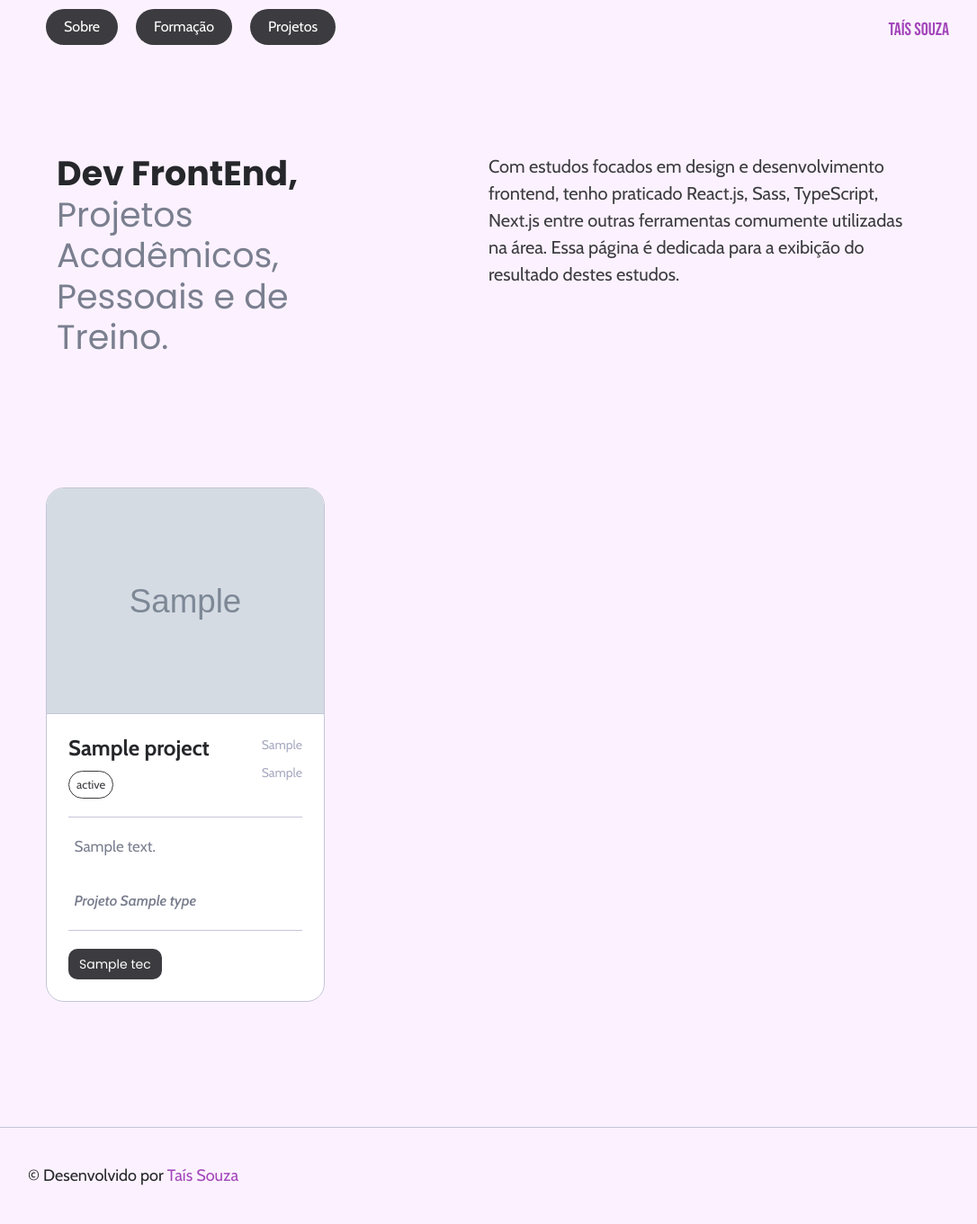
After one commit to tat4Souza/Portfolio-Tais-Souza, a Flask app: template templates/projects.jinja2 in a window 1280 px wide. The commit adds this page. Shown: the whole page at 90% size, without its empty margins (97-1183 px from the left). Run offline with Flask 3, Linux system fonts and the light colour scheme; the template is opened without the code that fills it: most values are stand-ins (such as "Sample title", 1, 10 or a date in 2020); grey boxes marked "Sample" are stand-in pictures; some libraries are stand-ins or nearby versions.

Commit message:
Added offcanvas component into projects page and ajusted GSAP animations

```diff
--- a/main.py
+++ b/main.py
@@ -9,7 +9,7 @@ def about():
 
 @app.route('/projetos')
 def projects():
-    return render_template('projects.html', projects = projects_array)
+    return render_template('projects.jinja2', projects = projects_array)
 
 @app.route('/formacao')
 def education():
--- a/static/css/main.css
+++ b/static/css/main.css
@@ -20,6 +20,31 @@ body {
   box-sizing: border-box;
 }
 
+h1,
+h2,
+h3,
+h4,
+h5,
+h6 {
+  font-weight: bold;
+}
+
+h1 {
+  font-size: 2em;
+}
+
+h2 {
+  font-size: 1.5em;
+}
+
+h3 {
+  font-size: 1.17em;
+}
+
+h4 {
+  font-size: 1em;
+}
+
 .header {
   margin: 0 auto;
   width: 80%;
@@ -32,6 +57,9 @@ body {
   display: flex;
   list-style: none;
   gap: 2rem;
+}
+.header a {
+  text-decoration: none;
 }
 .header h2 {
   font-family: "Bebas Neue", sans-serif;
@@ -588,7 +617,7 @@ footer span {
 }
 
 .projects-intro {
-  width: 80%;
+  width: 75%;
   margin: 0 auto;
   margin-top: 10rem;
 }
@@ -601,10 +630,10 @@ footer span {
 }
 .projects-intro__header h2 {
   width: 36%;
-  font-size: 4rem;
+  font-size: 3.8rem;
   font-weight: 400;
   font-family: "Poppins", sans-serif;
-  color: #808390;
+  color: #7a7f8f;
 }
 .projects-intro__header p {
   width: 50%;
@@ -614,7 +643,9 @@ footer span {
 
 .projects {
   height: 100vh;
-  margin-left: 15rem;
+  width: 80%;
+  margin: 0 auto;
+  margin-top: 5rem;
   display: flex;
   align-items: center;
 }
@@ -634,6 +665,7 @@ footer span {
   user-select: none;
   cursor: pointer;
   transition: all 0.2s ease;
+  outline: none;
 }
 .projects__card:hover {
   transform: scale(1.01);
@@ -648,11 +680,11 @@ footer span {
 }
 .projects__image-container {
   height: 25rem;
-  object-fit: cover;
   overflow: hidden;
   border-bottom: 1px solid #C3C5D9;
 }
 .projects__image-container img {
+  object-fit: cover;
   width: 100%;
   height: 100%;
   transition: all 0.2s ease;
@@ -667,7 +699,7 @@ footer span {
 .projects__header {
   display: flex;
   justify-content: space-between;
-  border-bottom: 2px solid #C3C5D9;
+  border-bottom: 1px solid #C3C5D9;
   padding-bottom: 2rem;
 }
 .projects__texts {
@@ -714,19 +746,39 @@ footer span {
 }
 .projects p {
   font-size: 1.7rem;
-  color: #A7AAC0;
+  color: #7a7f8f;
 }
 .projects i {
-  color: #26272A;
+  color: #7a7f8f;
   font-weight: 600;
   font-size: 1.6rem;
 }
 .projects__footer {
-  border-top: 2px solid #C3C5D9;
+  border-top: 1px solid #C3C5D9;
   padding-top: 2rem;
   display: flex;
-  justify-content: space-between;
+  flex-wrap: wrap;
   gap: 1rem;
+}
+.projects__tec {
+  background-color: #3C3C40;
+  font-weight: 400;
+  font-family: "Poppins", sans-serif;
+  font-size: 1.4rem;
+  color: white;
+  display: flex;
+  align-items: center;
+  gap: 1px;
+  padding: 1rem 1.2rem;
+  border-radius: 1rem;
+}
+.projects__tec--plus {
+  background-color: rgba(38, 39, 42, 0.1);
+  color: #26272A;
+}
+.projects__tec i {
+  font-size: 7px;
+  color: #26272A;
 }
 .projects__button {
   width: 100%;
--- a/static/js/about-animation.js
+++ b/static/js/about-animation.js
@@ -27,8 +27,10 @@ const skills = gsap.utils.toArray('.skills-animation');
 skills.forEach(skill_content => {
     gsap.from(skill_content, {
         y: -200,
+        opacity: 0,
         scrollTrigger: {
             trigger: skill_content,
+            end: '-+20',
             scrub: true
         }
     })
@@ -36,8 +38,10 @@ skills.forEach(skill_content => {
 
 gsap.from('.skills-animation--2', {
     y: 300,
+    opacity: 0,
     scrollTrigger: {
         trigger: '.skills',
+        end: '-+30',
         scrub: true
     }
 })
--- a/static/js/main.js
+++ b/static/js/main.js
@@ -48,25 +48,24 @@ var swiper = new Swiper(".swiper-certificates", {
 });
 
 
-var swiper = new Swiper(".swiper-projects", {
-    loop: true,
-    grabCursor: true,
-    pagination: {
-        el: ".swiper-pagination",
-        clickable: true,
+var projectsSwiper = new Swiper(".swiper-projects", {
+    observer: true,
+    observeParents: true,
+    spaceBetween: 30,
+    grabCursor: false,
+    navigation: {
+        nextEl: '.swiper-button-next',
+        prevEl: '.swiper-button-prev',
     },
     breakpoints: {
         640: {
             slidesPerView: 1,
-            spaceBetween: 18,
         },
         768: {
             slidesPerView: 2,
-            spaceBetween: 18,
         },
-        1188: {
+        1200: {
             slidesPerView: 3,
-            spaceBetween: 24,
         },
     },
 });
--- a/static/scss/abstracts/_base.scss
+++ b/static/scss/abstracts/_base.scss
@@ -16,3 +16,30 @@ body {
     font-size: $font-size-default;
     box-sizing: border-box;
 }
+
+//Sobreescrevendo o estilo vindo do bootstrap
+
+h1,
+h2,
+h3,
+h4,
+h5,
+h6 {
+    font-weight: bold;
+}
+
+h1 {
+    font-size: 2em;
+}
+
+h2 {
+    font-size: 1.5em;
+}
+
+h3 {
+    font-size: 1.17em;
+}
+
+h4 {
+    font-size: 1em;
+}
--- a/static/scss/abstracts/_variables.scss
+++ b/static/scss/abstracts/_variables.scss
@@ -9,7 +9,8 @@ $body-color: #FCF2FF;
 $surface-0: #ffff;
 $surface-50: #C3C5D9;
 $surface-100: #A7AAC0;
-$surface-200: #808390;
+$surface-200: #7a7f8f;
+$surface-250: #5e616c;
 $surface-300: #3C3C40;
 $surface-400: #26272A;
 
--- a/static/scss/components/_header.scss
+++ b/static/scss/components/_header.scss
@@ -12,12 +12,17 @@
         gap: 2rem;
     }
 
+    & a {
+        text-decoration: none;
+    }
+
     & h2 {
         font-family: $bebasNeue;
         font-weight: 400;
         color: $secondary-color;
         font-size: 2rem;
     }
+
 }
 
 .intro {
--- a/static/scss/layouts/_education-page.scss
+++ b/static/scss/layouts/_education-page.scss
@@ -36,6 +36,7 @@
         justify-content: space-evenly;
         padding: 3rem;
         margin: 0 auto;
+        opacity: 0;
         width: 100%;
         height: 20rem;
         border-radius: 3rem;
--- a/static/scss/layouts/_projects-page.scss
+++ b/static/scss/layouts/_projects-page.scss
@@ -1,5 +1,5 @@
 .projects-intro {
-    width: 80%;
+    width: 75%;
     margin: 0 auto;
     margin-top: 10rem;
 
@@ -13,7 +13,7 @@
 
         & h2 {
             width: 36%;
-            font-size: 4rem;
+            font-size: 3.8rem;
             font-weight: 400;
             font-family: $poppins;
             color: $surface-200;
@@ -29,7 +29,9 @@
 
 .projects {
     height: 100vh;
-    margin-left: 15rem;
+    width: 80%;
+    margin: 0 auto;
+    margin-top: 5rem;
     display: flex;
     align-items: center;
 
@@ -51,6 +53,7 @@
         user-select: none;
         cursor: pointer;
         transition: all 0.2s ease;
+        outline: none;
 
         &:hover {
             transform: scale(1.01);
@@ -72,11 +75,11 @@
 
     &__image-container {
         height: 25rem;
-        object-fit: cover;
         overflow: hidden;
         border-bottom: 1px solid $surface-50;
 
         & img {
+            object-fit: cover;
             width: 100%;
             height: 100%;
             transition: all 0.2s ease;
@@ -95,7 +98,7 @@
     &__header {
         display: flex;
         justify-content: space-between;
-        border-bottom: 2px solid $surface-50;
+        border-bottom: 1px solid $surface-50;
         padding-bottom: 2rem;
     }
 
@@ -150,22 +153,44 @@
 
     & p {
         font-size: 1.7rem;
-        color: $surface-100;
+        color: $surface-200;
     }
 
     & i {
-        color: $surface-400;
+        color: $surface-200;
         font-weight: 600;
         font-size: 1.6rem;
     }
 
     &__footer {
-        border-top: 2px solid $surface-50;
+        border-top: 1px solid $surface-50;
         padding-top: 2rem;
         display: flex;
-        justify-content: space-between;
+        flex-wrap: wrap;
         gap: 1rem;
+    }
 
+    &__tec {
+        background-color: $surface-300;
+        font-weight: 400;
+        font-family: $poppins;
+        font-size: 1.4rem;
+        color: $surface-0;
+        display: flex;
+        align-items: center;
+        gap: 1px;
+        padding: 1rem 1.2rem;
+        border-radius: 1rem;
+
+        &--plus {
+            background-color: rgba($surface-400, 0.1);
+            color: $surface-400;
+        }
+
+        & i {
+            font-size: 7px;
+            color: $surface-400;
+        }
     }
 
     &__button {
--- a/templates/layout.html
+++ b/templates/layout.html
@@ -5,7 +5,7 @@
     <meta name="viewport" content="width=device-width, initial-scale=1.0">
     <title>Portfólio Taís Fernandes de Souza | Dev FrontEnd</title>
     <link href='https://cdn.boxicons.com/3.0.6/fonts/basic/boxicons.min.css' rel='stylesheet'>
-    <link href='https://cdn.boxicons.com/3.0.5/fonts/brands/boxicons-brands.min.css' rel='stylesheet'>
+    <link href='https://cdn.boxicons.com/3.0.6/fonts/brands/boxicons-brands.min.css' rel='stylesheet'>
     <link rel="stylesheet" href="https://cdn.jsdelivr.net/npm/bootstrap@5.3.8/dist/css/bootstrap.min.css">
     <link rel="stylesheet" href="https://cdn.jsdelivr.net/npm/swiper@12/swiper-bundle.min.css" />
     <link rel="stylesheet" href="{{url_for('static', filename = 'css/main.css')}}">
@@ -20,7 +20,7 @@
                     <li><a class="button--nav {% if request.path == '/projetos' %}active {% endif %}" href="{{url_for('projects')}}">Projetos</a></li>
                 </ul>
             </nav>
-            <h2>Taís Souza</h2>
+            <a href="{{url_for('about')}}"><h2>Taís Souza</h2></a>
         </header>
 
         <main class="content">
--- /dev/null
+++ b/templates/projects.jinja2
@@ -0,0 +1,146 @@
+{% extends 'layout.html' %}
+
+{% block content %}
+<section class="projects-intro">
+    <div class="projects-intro__header">
+        <h2><b>Dev FrontEnd,</b> Projetos Acadêmicos, Pessoais e de Treino.</h2>
+        <p>Com estudos focados em design e desenvolvimento frontend, tenho praticado React.js, Sass, TypeScript, Next.js entre outras ferramentas comumente utilizadas na área. Essa página é dedicada para a exibição do resultado destes estudos.</p>
+    </div>
+</section>
+
+<section class="projects">
+    <div class="swiper swiper-projects">
+        <div class="projects__cards swiper-wrapper">
+            {% for project in projects %}
+                <button type="button" data-bs-toggle="offcanvas" data-bs-target="#offcanvasProjects" aria-controls="offcanvasProjects" onclick="handleSelectedId('{{loop.index}}')" class="projects__card swiper-slide" id="{{loop.index}}">
+                    <div class="projects__content">
+                        <div class="projects__image-container">
+                            <img src="{{url_for('static', filename=project.image)}}" alt="imagem">
+                        </div>
+
+                        <div class="projects__content-wrapper">
+                            <div class="projects__header">
+                                <div class="projects__texts">
+                                    <h4>{{project.title}}</h4>
+                                    <label>{{project.status}}</label>
+                                </div>
+                                <div class="projects__dates">
+                                    <span>{{project.period_start}}</span>
+                                    <span>{{project.period_end}}</span>
+                                </div>
+                            </div>
+                            <div class="projects__info">
+                                <p class="projects__cutoff-text">{{project.desc}}</p>
+                                <i>Projeto {{project.type}}</i>
+                            </div>
+                            <div class="projects__footer">
+                            {% if project.tech|length > 3 %}
+                                {% for tec in project.tech[:3] %}
+                                    <span class="badge projects__tec">{{tec}}</span>
+                                {% endfor %}
+                                    <span class="badge projects__tec projects__tec--plus"><i class='bx  bx-plus'></i> {{project.tech|length - 3}} </span>
+                            {% else %}
+                                {% for tec in project.tech %}
+                                    <span class="badge projects__tec">{{tec}}</span>
+                                {% endfor %}
+                            {% endif %}
+                            </div>
+                        </div>
+
+
+                    </div>
+                </button>
+            {% endfor %}
+            <div class="swiper-slide">
+            </div>
+
+        </div>
+
+        <div class="d-flex mt-5 gap-3">
+            <div class="swiper-button-prev"></div>
+            <div class="swiper-button-next"></div>
+        </div>
+    </div>
+</section>
+
+
+
+{% endblock %}
+
+{% block out_smooth_scroller %}
+
+<div class="offcanvas offcanvas-end w-50" tabindex="-1" id="offcanvasProjects" aria-labelledby="offcanvasProjectsLabel">
+  <div class="offcanvas-header offcanvas__header d-flex flex-row-reverse justify-content-between w-100 p-4">
+    <h2 class="offcanvas-title flex-grow-1 text-center" id="offcanvasProjectsLabel">Detalhes do Projeto</h2>
+    <button type="button" class="btn-close" data-bs-dismiss="offcanvas" aria-label="Close"></button>
+  </div>
+  <div class="offcanvas-body p-0">
+    <figure class="offcanvas__image-container">
+        <img class="offcanvas__image" src="" alt="Imagem do Projeto"  />
+    </figure>
+    <div class="offcanvas__content p-5 d-flex flex-column gap-4">
+        <h2 class="offcanvas__title"></h2>
+        <div>
+            <h4 class="mb-4"> Sobre o Projeto </h4>
+            <p class="offcanvas__desc"></p>
+            <p class="offcanvas__full-desc"></p>
+        </div>
+        <div class="mb-4">
+            <h4 class="mb-4"> Tecnologias utilizadas </h4>
+            <div class="offcanvas__tec-container d-flex gap-3 flex-wrap"></div>
+        </div>
+        <a target="_blank" class="projects__button projects__button--repo offcanvas__link"> Abrir repositório <i class='bx  bx-arrow-out-up-right-square'></i>   </a>
+    </div>
+
+  </div>
+</div>
+
+
+{% endblock %}
+
+{% block scripts %}
+
+<script>
+    const lista_projetos = {{projects | tojson | safe }};
+
+    const offcanvasTitulo = document.querySelector('.offcanvas__title');
+    const offcanvasCorpo = document.querySelector('.offcanvas__desc');
+    const offcanvasDescricao = document.querySelector('.offcanvas__full-desc');
+    const offcanvasImagem = document.querySelector('.offcanvas__image');
+    const offcanvasTecnologias = document.querySelector('.offcanvas__tec-container');
+    const offcanvasRepo = document.querySelector('.offcanvas__link');
+
+    const handleSelectedId = (id) => {
+        let idSelecionado = id;
+
+        const projetoSelecionado = lista_projetos.find(projeto => projeto.id === parseInt(idSelecionado));
+        console.log(projetoSelecionado.title);
+
+        const tecnologias = projetoSelecionado.tech.map(tec => `<label>${tec}</label>`);
+        console.log(tecnologias);
+
+        offcanvasImagem.src = `static/${projetoSelecionado.image}`;
+        offcanvasTitulo.textContent = projetoSelecionado.title;
+        offcanvasCorpo.textContent = projetoSelecionado.desc;
+        offcanvasTecnologias.innerHTML = projetoSelecionado.tech.map(tec => `<label class="badge offcanvas__badge">${tec}</label>`).join('');
+        offcanvasRepo.href = projetoSelecionado.repository;
+        offcanvasDescricao.textContent = projetoSelecionado.full_desc;
+
+
+    }
+
+
+    gsap.registerPlugin(ScrollTrigger);
+
+    gsap.from('.projects-intro__header h2', { duration: 1, y: -20 });
+    gsap.from('.projects-intro__header p', { duration: 1, y: -20 });
+    gsap.to('.projects-intro__header h2', { duration: 1, x: -100, opacity: 0, scrollTrigger: { trigger: 'projects-intro', scrub: true } });
+    gsap.to('.projects-intro__header p', { duration: 1, x: 100, opacity: 0, scrollTrigger: { trigger: 'projects-intro', scrub: true } });
+
+
+
+
+
+</script>
+
+{% endblock %}
```
Also changed, not shown: other parts of static/css/main.css (+68 -2 lines), other parts of static/scss/layouts/_projects-page.scss (+89 -0 lines), data.py (+24 -19 lines), static/js/education-animation.js (+20 -6 lines), templates/projects.html (deleted, +0 -74 lines), 1 other file.
